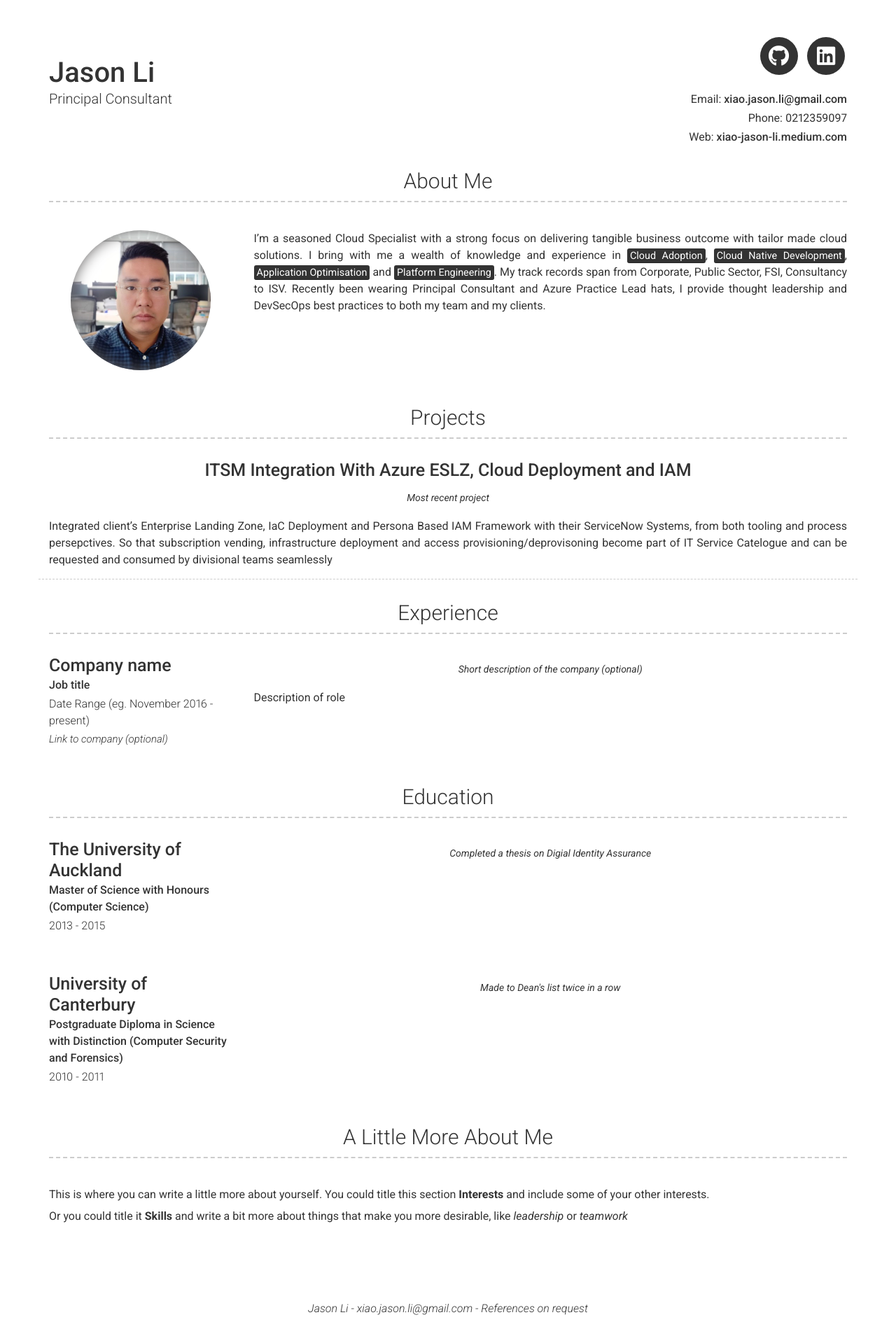
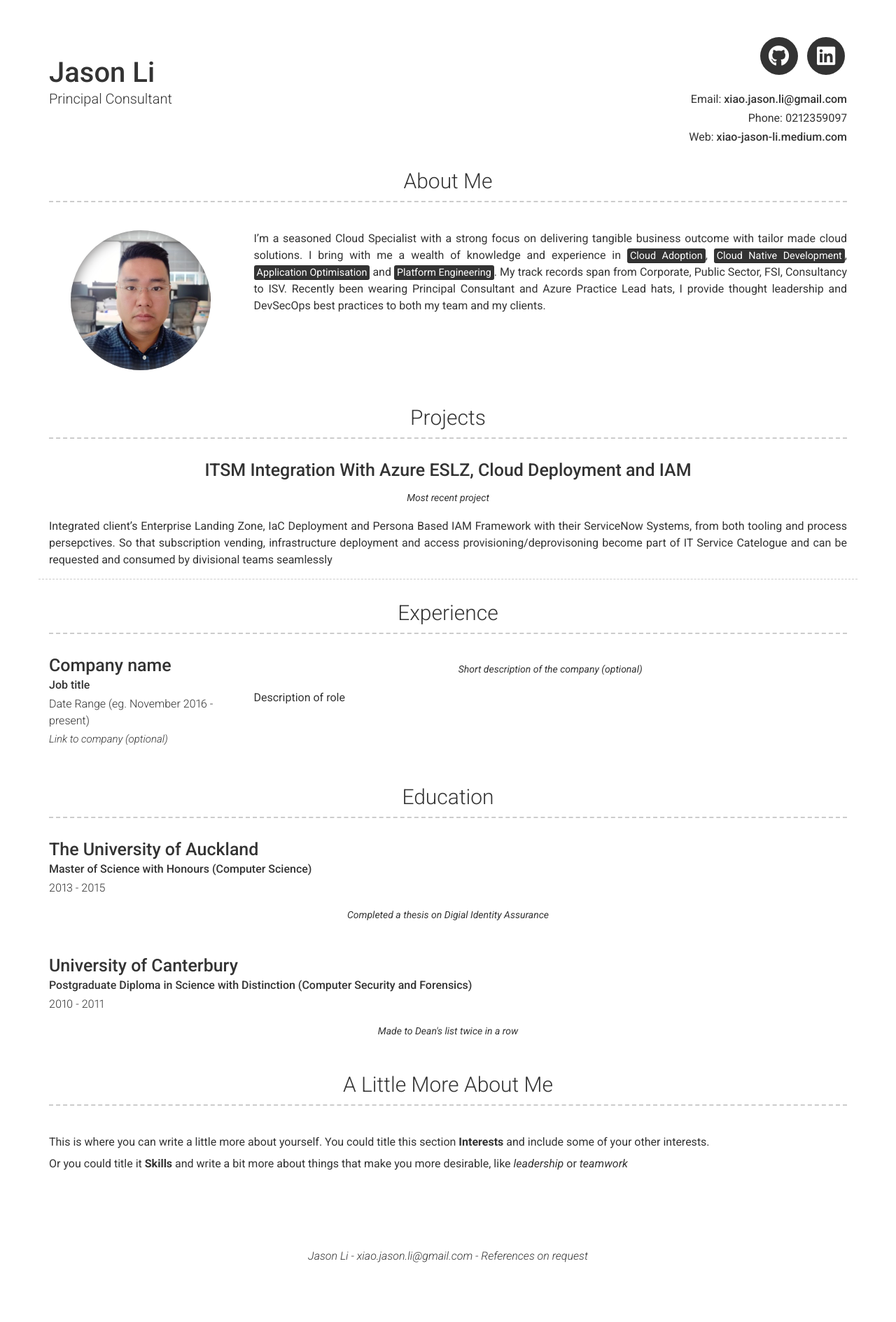
Before and after one commit to shin-akuma/shin-akuma.github.io, a Jekyll site: the page built from index.md, in a window 1280 px wide. Shown: the whole page at 70% size. Built offline with Jekyll 4.4.1, drawn with Linux system fonts in a browser that asks for light colours; nearby versions of some CDN libraries; after the commit the page ends 1814 px from its top, so only the background shows below that.

Commit message:
Update _config.yml

```diff
--- a/_config.yml
+++ b/_config.yml
@@ -70,13 +70,13 @@ content:
   - title: Education
     layout: list
     content:
-      - layout: left
+      - layout: top
         title: The University of Auckland
         sub_title: Master of Science with Honours (Computer Science)
         caption: 2013 - 2015
         quote: >
           Completed a thesis on Digial Identity Assurance
-      - layout: left
+      - layout: top
         title: University of Canterbury
         sub_title: Postgraduate Diploma in Science with Distinction (Computer Security and Forensics)
         caption: 2010 - 2011
```
